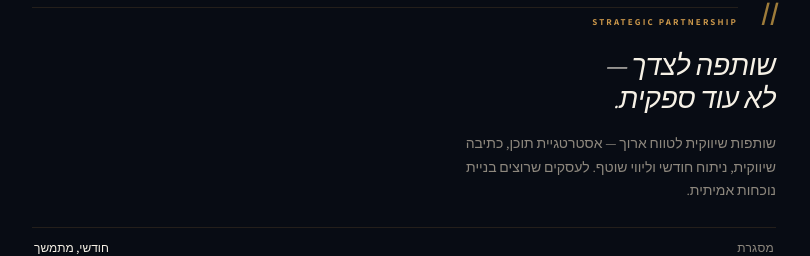
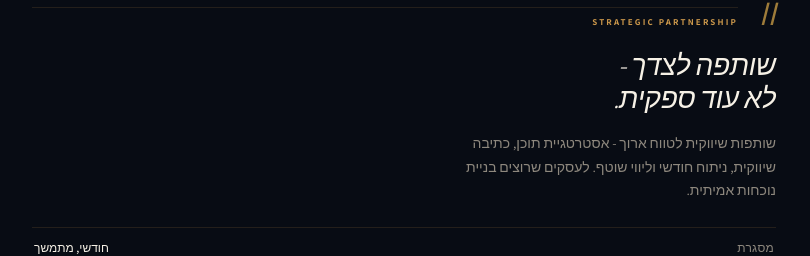
Before and after one commit to AlonAbadi/hadar-danan, a Next.js app: page /training/watch in a window 1280 px wide. Shown: the part 2874-3130 px from the top of the page, without its empty margins (236-1046 px from the left). Built offline with nearby package versions, Linux system fonts and the light colour scheme; no server answers.

Commit message:
fix: replace em dashes with hyphens in partnership product card

```diff
--- a/components/ProductsSection.tsx
+++ b/components/ProductsSection.tsx
@@ -373,8 +373,8 @@ export function ProductsSection({ excludeTraining = false }: { excludeTraining?:
             {
               num: "II",
               kind: "STRATEGIC PARTNERSHIP",
-              pull: "שותפה לצדך —\nלא עוד ספקית.",
-              body: "שותפות שיווקית לטווח ארוך — אסטרטגיית תוכן, כתיבה שיווקית, ניתוח חודשי וליווי שוטף. לעסקים שרוצים בניית נוכחות אמיתית.",
+              pull: "שותפה לצדך -\nלא עוד ספקית.",
+              body: "שותפות שיווקית לטווח ארוך - אסטרטגיית תוכן, כתיבה שיווקית, ניתוח חודשי וליווי שוטף. לעסקים שרוצים בניית נוכחות אמיתית.",
               meta: [
                 { k: "מסגרת",       v: "חודשי, מתמשך"         },
                 { k: "היקף",        v: "עד 30 שעות / חודש"    },
```
